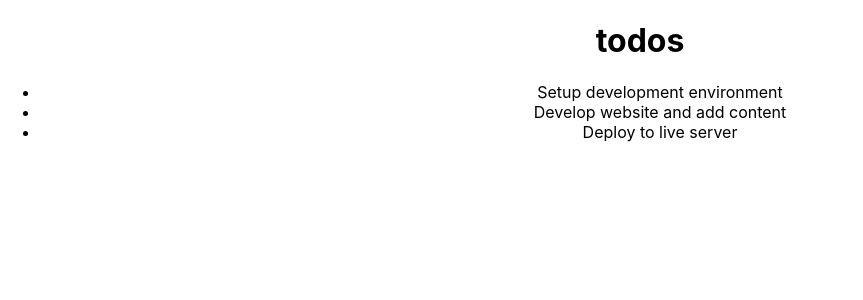
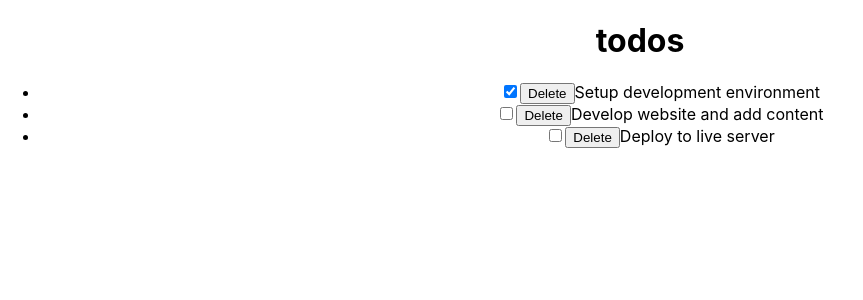
Before and after one commit to Rocio01/react-todo-app, a React (Create React App) app: page / in a window 1280 px wide. Shown: the top 300 px of the page, without its empty margins (0-863 px from the left). Built offline with nearby package versions, Linux system fonts and the light colour scheme.

Commit message:
Add check, delete functionality

```diff
--- a/src/TodoContainer.js
+++ b/src/TodoContainer.js
@@ -1,8 +1,12 @@
-import React, { PureComponent } from 'react';
+import { Component } from 'react';
 import Header from './Header';
+// import TodoItem from './TodoItem';
 import TodosList from './TodosList';
+/* eslint-disable react/prop-types */ // TODO: upgrade to latest eslint tooling
+/* eslint-disable react/destructuring-assignment */
+/* eslint-disable react/no-access-state-in-setstate */
 
-export default class TodoContainer extends PureComponent {
+export default class TodoContainer extends Component {
   constructor(props) {
     super(props);
     this.state = {
@@ -26,13 +30,41 @@
       ],
 
     };
+
+    this.handleChange = this.handleChange.bind(this);
   }
+
+  handleChange = (id) => {
+    this.setState((prevState) => ({
+      todos: prevState.todos.map((todo) => {
+        if (todo.id === id) {
+          return {
+            ...todo,
+            completed: !todo.completed,
+          };
+        }
+        return todo;
+      }),
+    }));
+  };
+
+  delTodo = (id) => {
+    this.setState({
+      todos: [
+        ...this.state.todos.filter((todo) => todo.id !== id),
+      ],
+    });
+  };
 
   render() {
     return (
       <div>
         <Header />
-        <TodosList todos={this.state.todos} />
+        <TodosList
+          todos={this.state.todos}
+          handleChangeProps={this.handleChange}
+          deleteTodoProps={this.delTodo}
+        />
       </div>
     );
   }
--- a/src/TodoItem.js
+++ b/src/TodoItem.js
@@ -1,7 +1,18 @@
 import React, { PureComponent } from 'react';
-
+/* eslint-disable react/prop-types */ // TODO: upgrade to latest eslint tooling
+/* eslint-disable react/destructuring-assignment */
 export default class TodoItem extends PureComponent {
   render() {
-    return <li>{this.props.todo.title}</li>;
+    return (
+      <li>
+        <input
+          type="checkbox"
+          checked={this.props.todo.completed}
+          onChange={() => this.props.handleChangeProps(this.props.todo.id)}
+        />
+        <button type="button" onClick={() => this.props.deleteTodoProps(this.props.todo.id)}>Delete</button>
+        {this.props.todo.title}
+      </li>
+    );
   }
 }
--- a/src/TodosList.js
+++ b/src/TodosList.js
@@ -1,6 +1,8 @@
 import React, { PureComponent } from 'react';
 import TodoItem from './TodoItem';
+/* eslint-disable react/prop-types */ // TODO: upgrade to latest eslint tooling
 
+/* eslint-disable react/destructuring-assignment */
 export default class TodosList extends PureComponent {
   render() {
     return (
@@ -8,7 +10,12 @@
 
         <ul>
           {this.props.todos.map((todo) => (
-            <TodoItem key={TodoItem.id} todo={todo} />
+            <TodoItem
+              key={todo.id}
+              todo={todo}
+              handleChangeProps={this.props.handleChangeProps}
+              deleteTodoProps={this.props.deleteTodoProps}
+            />
           ))}
         </ul>
 
```
